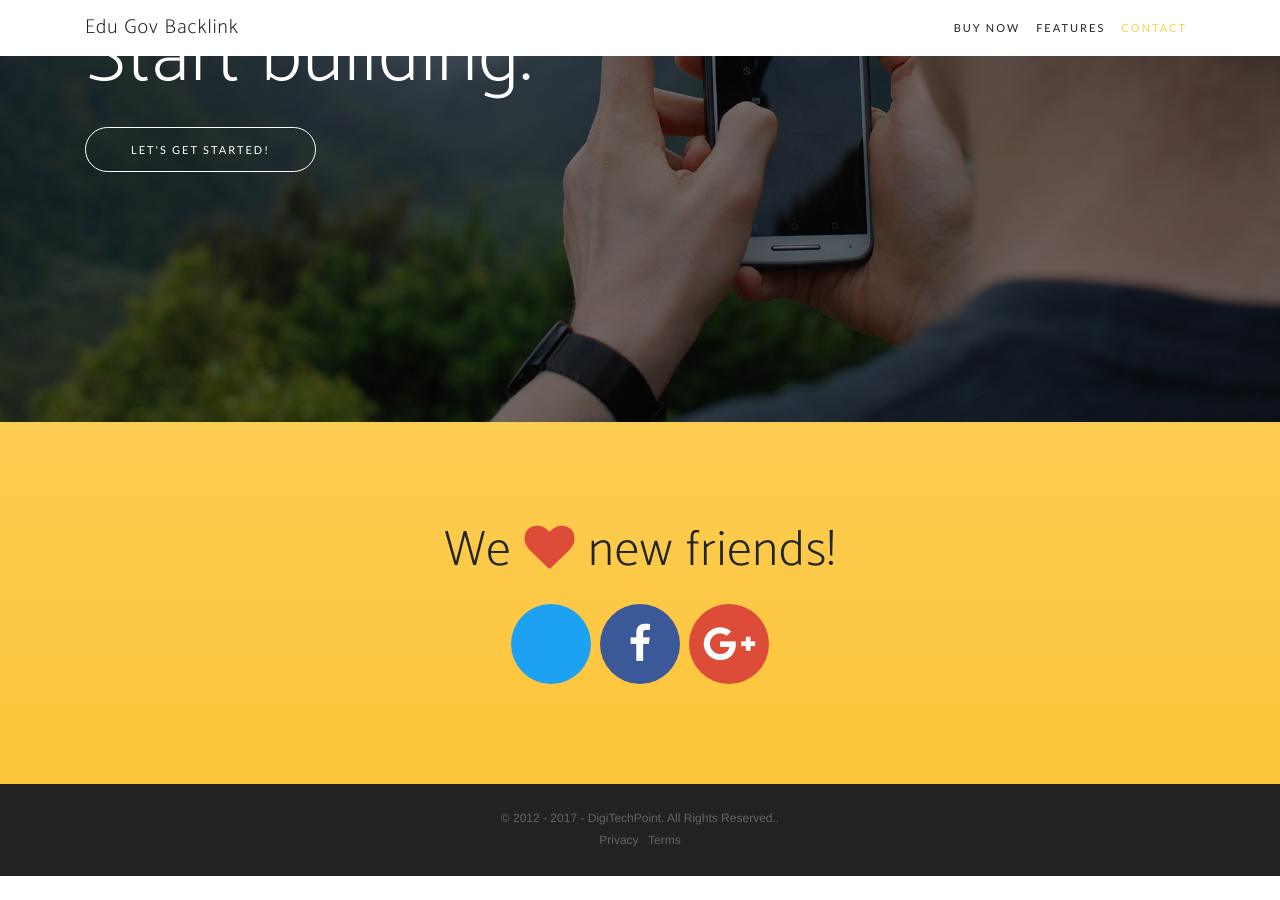
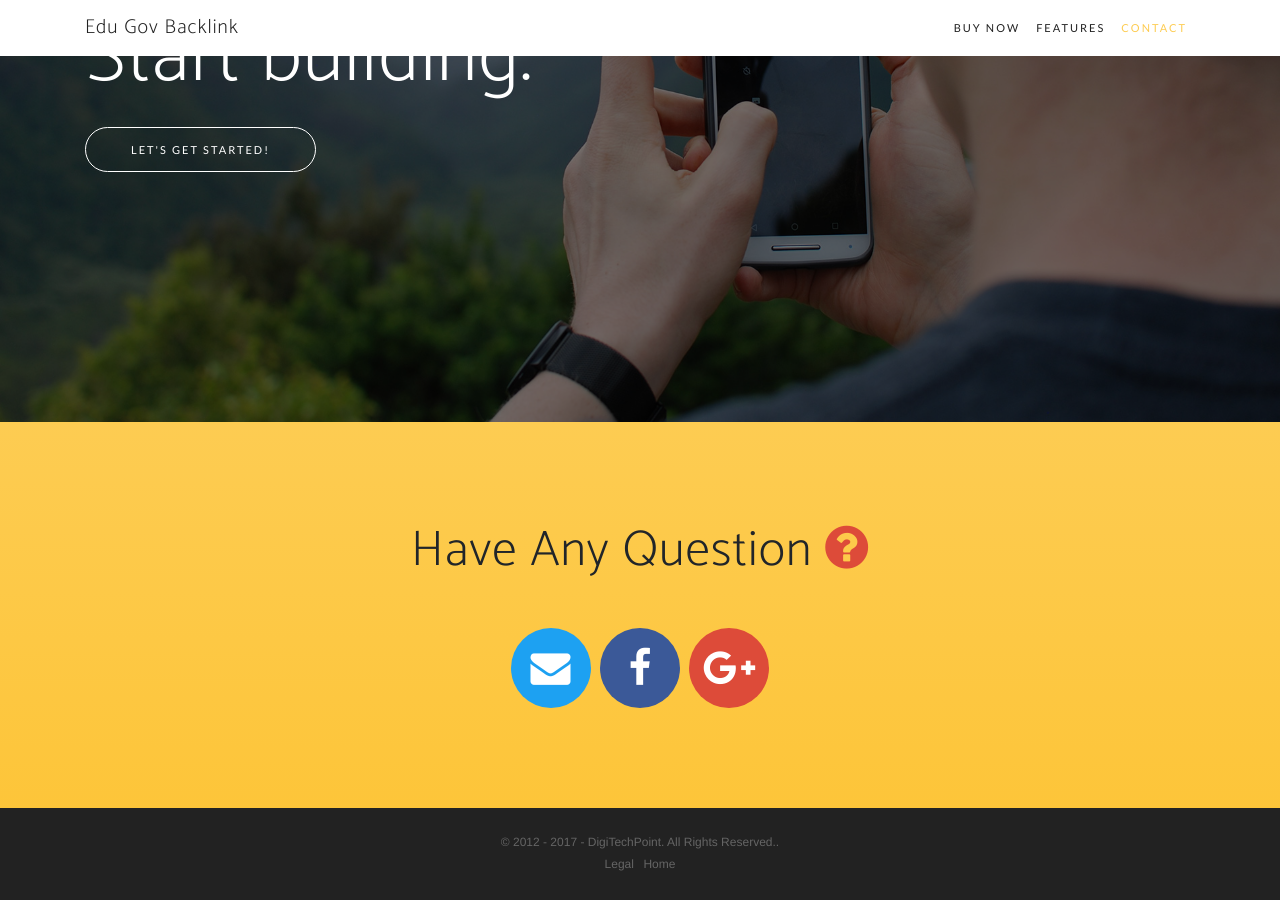
Before and after one commit to digitechpoint/digitechpoint.github.io, a Jekyll site: the page edu-gov-backlinks/index.html, which Jekyll copies as it is, in a window 1280 px wide and 900 px high, scrolled down 2884 px. Built offline with Jekyll 4.4.1, drawn with Linux system fonts in a browser that asks for light colours; some web fonts are replaced; before the commit the page ends 3760 px from its top, so only the background shows below that.

Commit message:
Update index.html

```diff
--- a/edu-gov-backlinks/index.html
+++ b/edu-gov-backlinks/index.html
@@ -201,13 +201,11 @@
 
     <section class="contact bg-primary" id="contact">
       <div class="container">
-        <h2>We
-          <i class="fa fa-heart"></i>
-          new friends!</h2>
+        <h2>Have Any Question  <i class="fa fa-question-circle"></i></h2><br>
         <ul class="list-inline list-social">
           <li class="list-inline-item social-twitter">
             <a href="https://www.digitechpoint.com/#contact">
-                         <i class="fa fa-email"></i>
+                         <i class="fa fa-envelope"></i>
             </a>
           </li>
           <li class="list-inline-item social-facebook">
@@ -229,10 +227,10 @@
         <p>&copy; 2012 - 2017 - DigiTechPoint. All Rights Reserved..</p>
         <ul class="list-inline">
           <li class="list-inline-item">
-            <a target="_blank" href="https://www.digitechpoint.com/legal/">Privacy</a>
+            <a target="_blank" href="https://www.digitechpoint.com/legal/">Legal</a>
           </li>
           <li class="list-inline-item">
-            <a target="_blank" href="https://www.digitechpoint.com/legal/">Terms</a>
+            <a target="_blank" href="/">Home</a>
           </li>
                  </ul>
       </div>
```
